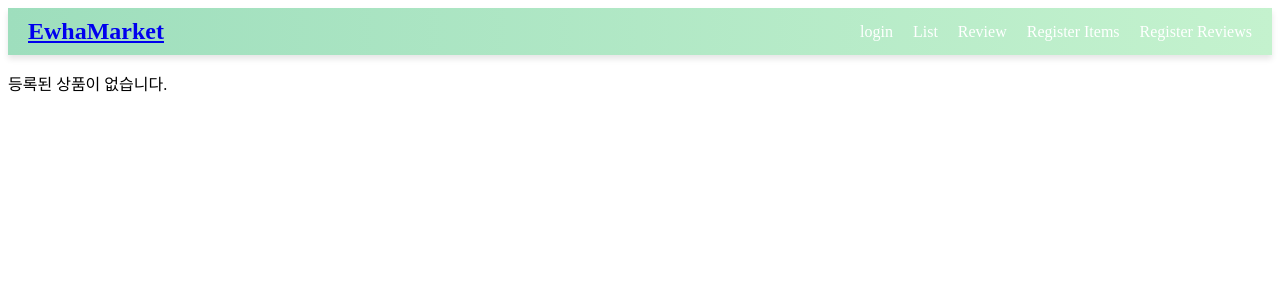
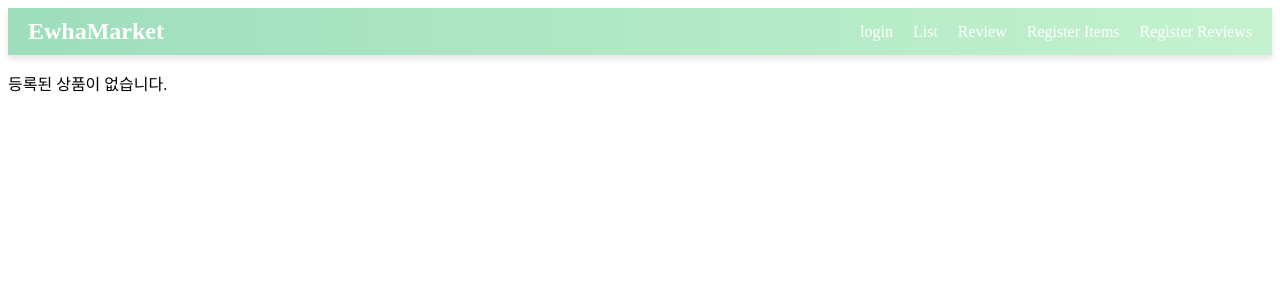
Before and after one commit to Sarang-Han/OSP_GW, a Flask app: page /list in a window 1280 px wide. Shown: the top 300 px of the page. Run offline with Flask 3, Linux system fonts and the light colour scheme; data that the repository does not hold is empty.

Commit message:
제목 스타일 변경함

```diff
--- a/static/style.css
+++ b/static/style.css
@@ -7,6 +7,13 @@
   align-items: center;
   padding: 10px 20px;
   box-shadow: 0 4px 6px rgba(0, 0, 0, 0.1); /* 그림자 효과 */
+}
+
+.main_title {
+  font-size: 24px;
+  font-weight: bold;
+  text-decoration: none;
+  color: #ffffff;
 }
 
 .navbar__logo {
--- a/templates/index.html
+++ b/templates/index.html
@@ -12,7 +12,7 @@
   <nav class="navbar">
     <div class="navbar__logo">
 
-    <a href="/list">EwhaMarket</a>
+    <a class="main_title" href="/">EwhaMarket</a>
     </div>
     <ul class="navbar__menu">
     {% if session['id'] %}
```
